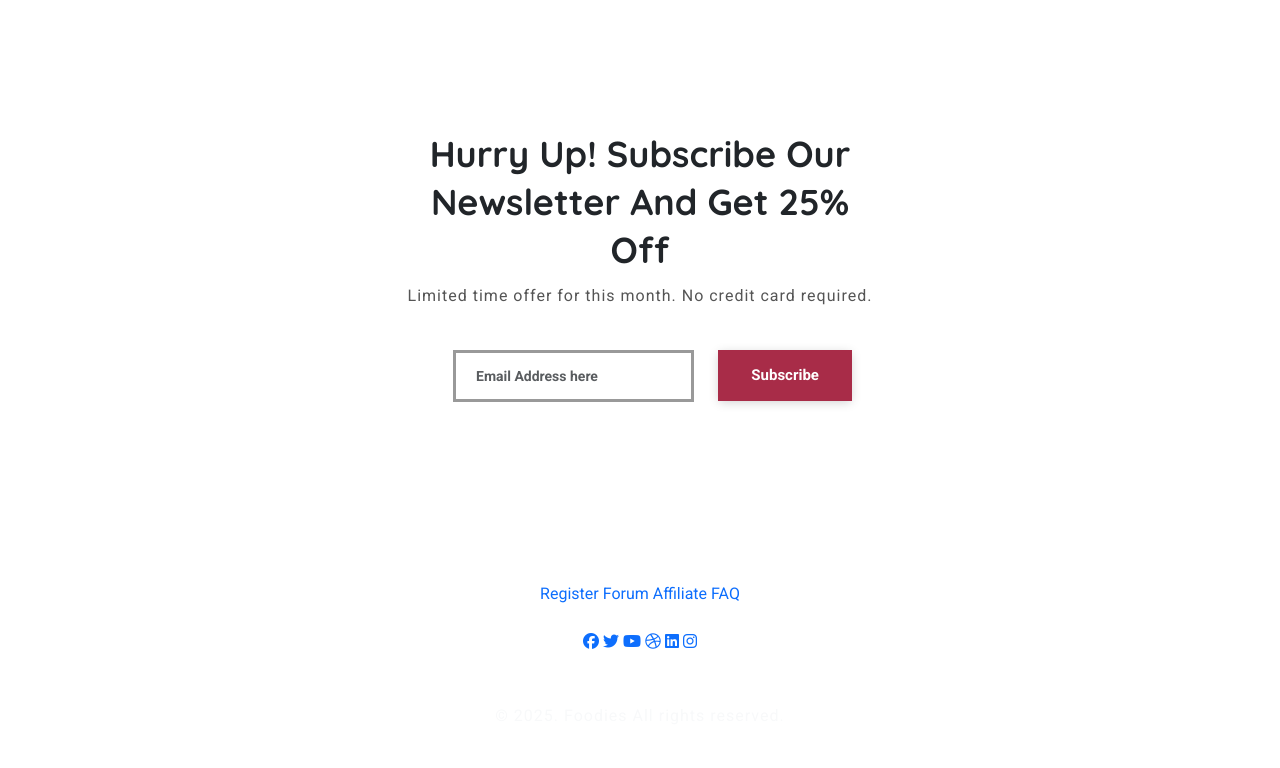
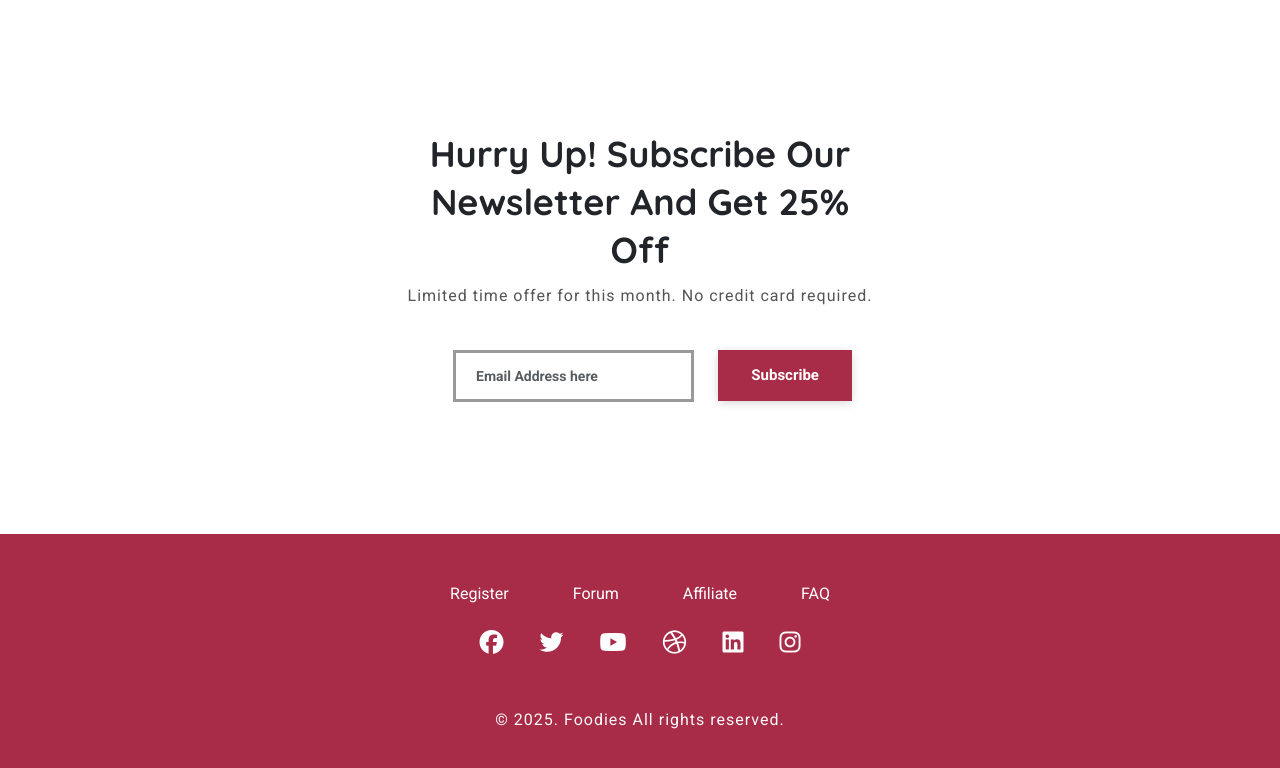
Before and after one commit to balbir1998/food-Restaurant, a plain HTML site: page index.html in a window 1280 px wide. Shown: the part 5409-6177 px from the top of the page. Drawn offline with nearby package versions, Linux system fonts and the light colour scheme.

Commit message:
footer section styling

```diff
--- a/css/responsive-style.css
+++ b/css/responsive-style.css
@@ -68,6 +68,12 @@
         width: 100%;
         margin-top: 1rem;
     }
+
+    /* footer */
+    .footer .footer-link,
+    .footer a i {
+        padding: 0 0.7rem;
+    }
 }
 
 
--- a/css/style.css
+++ b/css/style.css
@@ -405,3 +405,25 @@ p {
     box-shadow: none;
     border-color: var(--primary-color);
 }
+
+/* ---------------- footer section ---------------- */
+
+.footer {
+    background-color: var(--primary-color);
+}
+
+.footer .footer-link {
+    font-size: 1rem;
+    color: var(--white-color);
+    padding: 0 1.875rem;
+}
+
+.footer .footer-link:hover {
+    color: var(--white-color) !important;
+}
+
+.footer a i {
+    font-size: 1.5rem;
+    color: var(--white-color);
+    padding: 0 1rem;
+}
```
